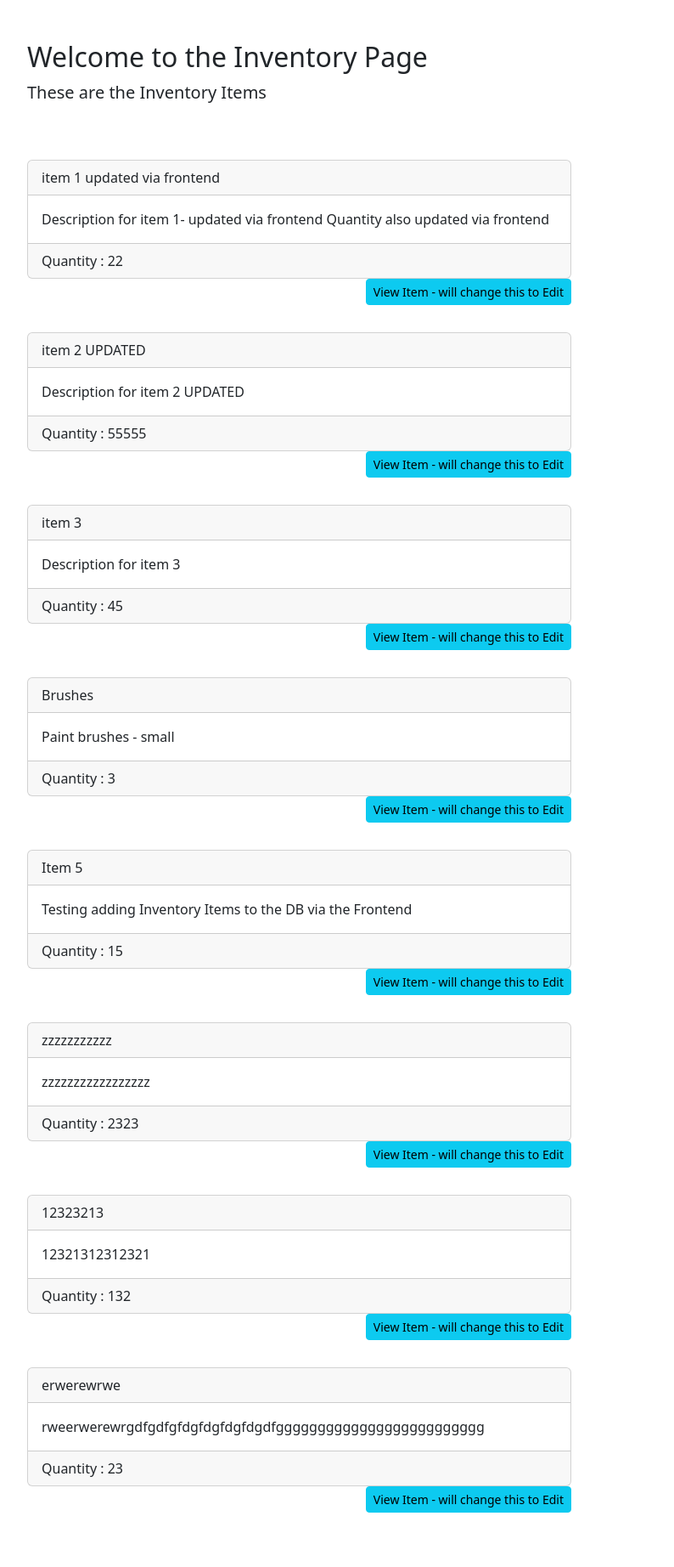
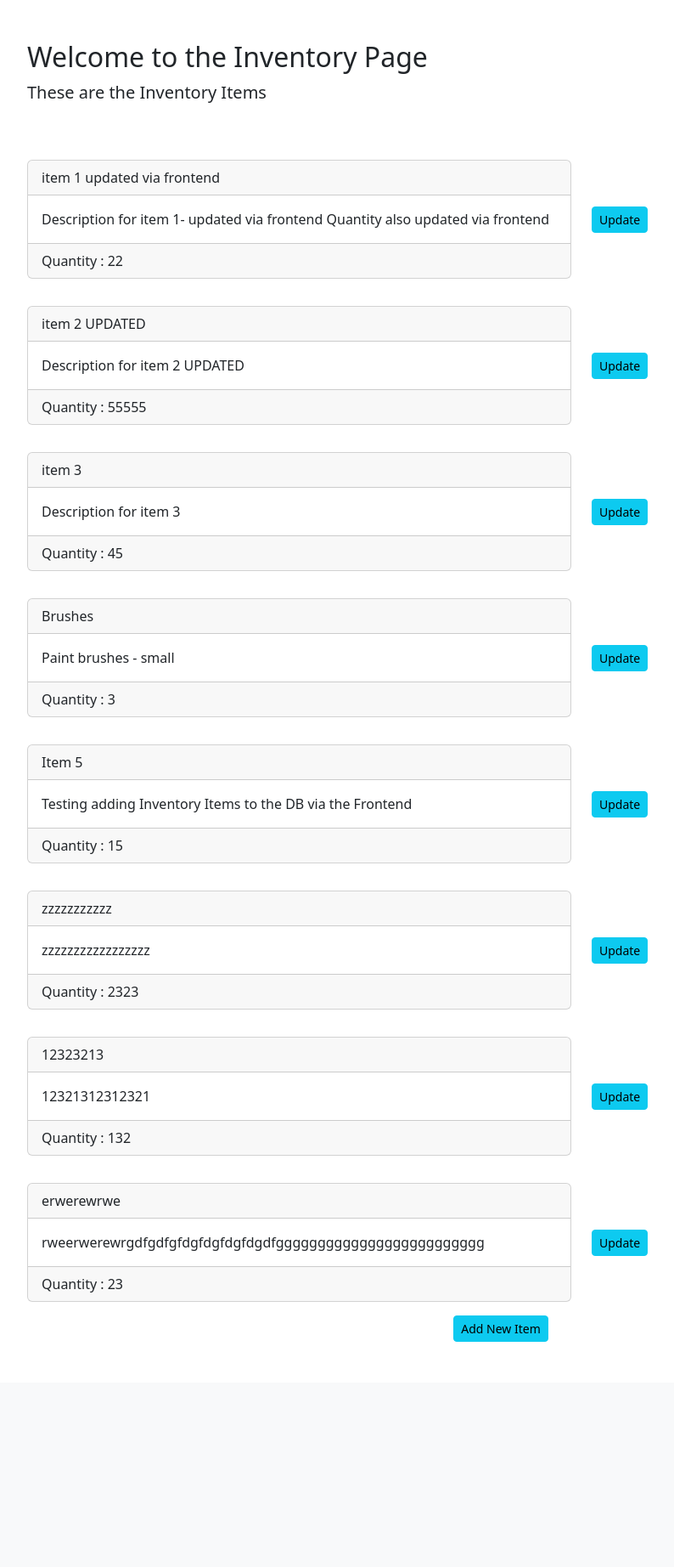
Before and after one commit to J-Etienne1/FinalYearProject, a Django app: page /inventory/ in a window 1280 px wide. Shown: the part 54-1898 px from the top of the page at 85% size, without its empty margins (50-844 px from the left). After the commit the page ends 1633 px from the top, so only its background shows below. Run offline with Django 4.2, Linux system fonts and the light colour scheme; a user stored in the database is signed in; data comes from the database, SQL or seed files in the repository; both versions use the stored data as it was after the commit.

Commit message:
added ADD button and tided up code

```diff
--- a/main/home/views.py
+++ b/main/home/views.py
@@ -11,6 +11,7 @@ from django.views.generic import TemplateView
 
 class HomePage(LoginRequiredMixin, TemplateView):
     template_name = 'home.html'
+    login_url = '/login'
 
     def get_context_data(self, **kwargs):
         context = super().get_context_data(**kwargs)
--- a/main/inventory_component/templates/Inventory_list.html
+++ b/main/inventory_component/templates/Inventory_list.html
@@ -16,29 +16,26 @@
 
     <div class="row">
         {% for item in items %}
-            <div class="col-md-7 py-3"> <!-- edit the class to change the length/padding of the cards-->
+        	<div class="col-md-7 py-3">
                 <div class="card">
-
                     <div class="card-header">
                         {{ item.item }}
                     </div>
-
                     <div class="card-body ">
                         {{ item.description }}
                     </div>
-
                     <div class="card-footer">
                         Quantity : {{ item.quantity }}
                     </div>
                 </div>
+            </div>
+        <div class="col-md-5 py-3 d-flex align-items-center">
+        <a href="{% url 'item.detail' pk=item.id %}" class="btn btn-info btn-sm">Update</a>
+    </div>
+        {% endfor %}
 
-                <div class="d-flex justify-content-end"> <!-- NEED TO MOVE THE EDIT BUTTON TO THE SIDE OF EACH CARD -->
-                    <a href="{% url 'item.detail' pk=item.id %}" class="btn btn-info btn-sm">View Item - will change this to Edit</a>
-
-                </div>
-
-            </div>
-        {% endfor %}
+    <div class="text-center">
+    <a href="{% url 'item.new' %}" class="btn btn-info btn-sm">Add New Item</a>
     </div>
 
 
```
Also changed, not shown: main/db.sqlite3.
